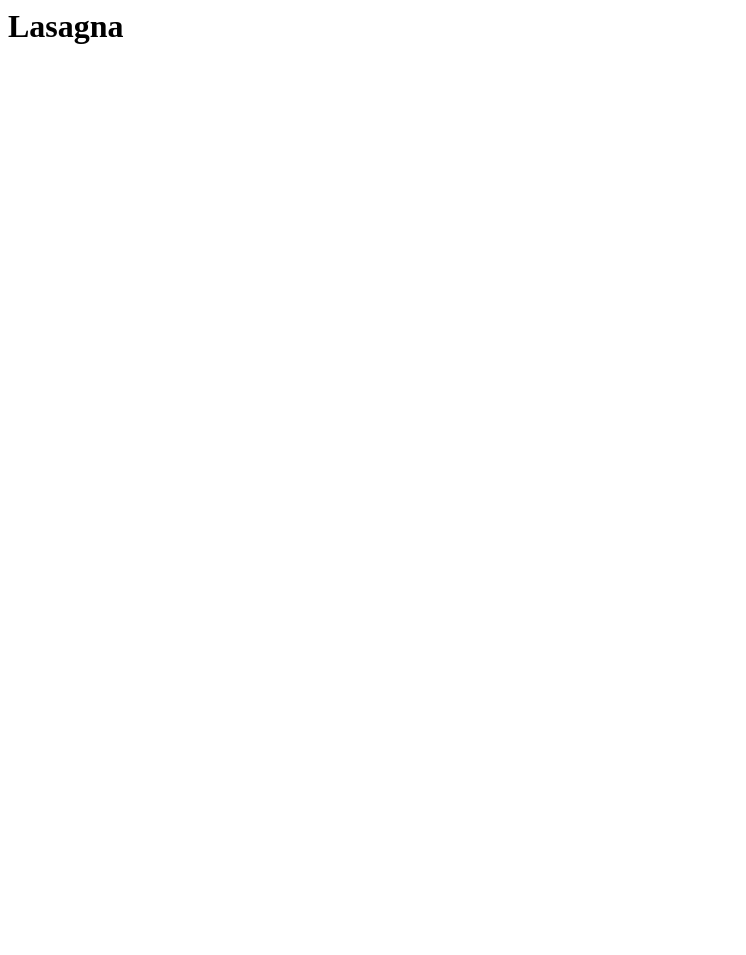
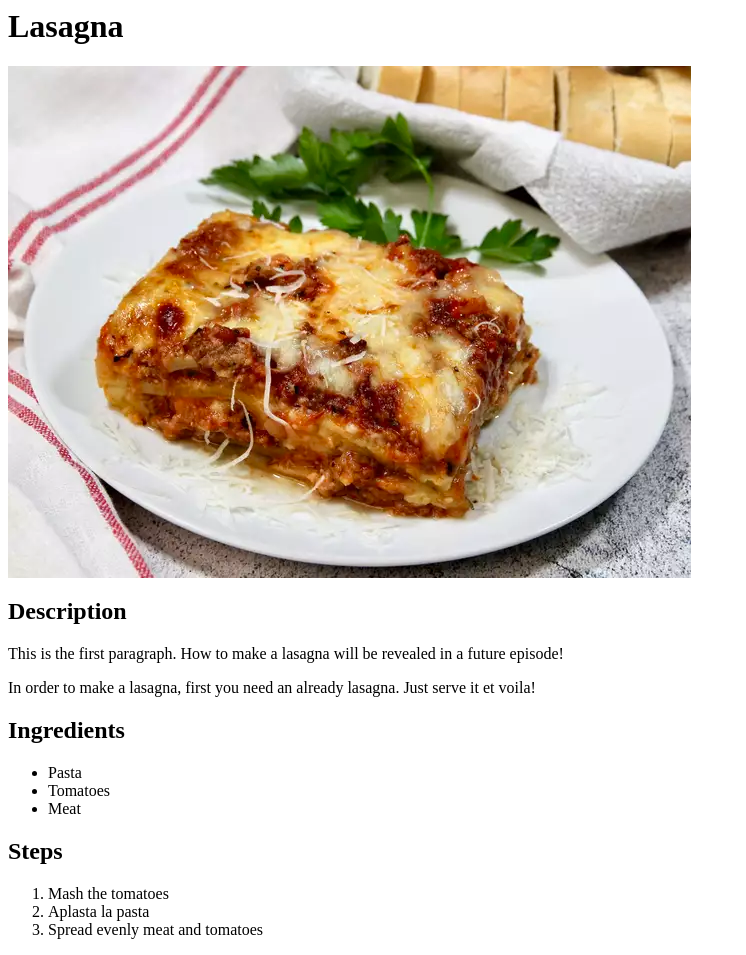
Before and after one commit to agaudiobesson/odin-recipes, a plain HTML site: page recipes/lasagna.html in a window 1280 px wide. Shown: the whole page, without its empty margins (0-746 px from the left). Before the commit the page ends 800 px from the top, so only its background shows below. Drawn offline with Linux system fonts and the light colour scheme.

Commit message:
Third iteration : populate the lasagna webpage

```diff
--- a/recipes/lasagna.html
+++ b/recipes/lasagna.html
@@ -1 +1,22 @@
-<h1>Lasagna</h1>
+<head>
+
+</head>
+<body>
+    <h1>Lasagna</h1>
+    <img src="lasagna.webp" alt="lasagna">
+    <h2>Description</h2>
+    <p>This is the first paragraph. How to make a lasagna will be revealed in a future episode!</p>
+    <p>In order to make a lasagna, first you need an already lasagna. Just serve it et voila!</p>
+    <h2>Ingredients</h2>
+    <ul>
+        <li>Pasta</li>
+        <li>Tomatoes</li>
+        <li>Meat</li>
+    </ul>
+    <h2>Steps</h2>
+    <ol>
+        <li>Mash the tomatoes</li>
+        <li>Aplasta la pasta</li>
+        <li>Spread evenly meat and tomatoes</li>
+    </ol>
+</body>
```
Also changed, not shown: recipes/lasagna.webp (added).
